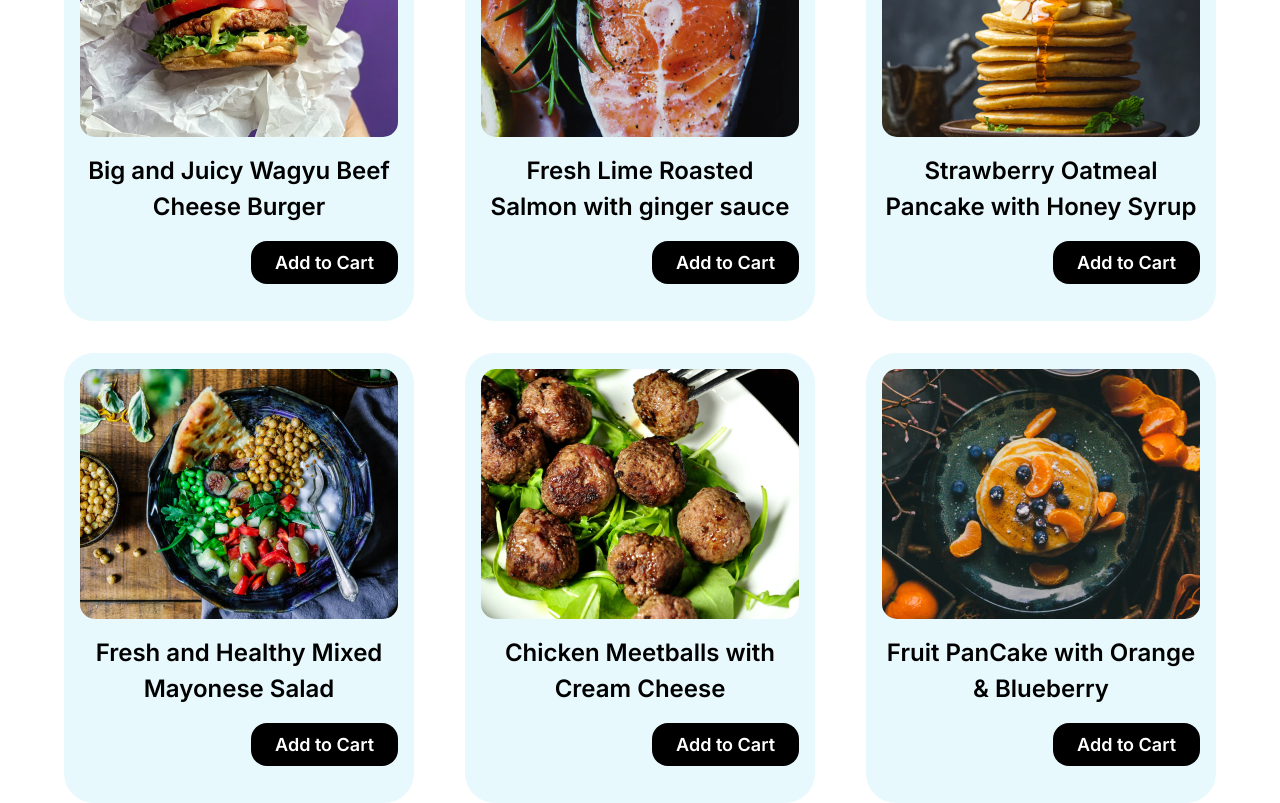
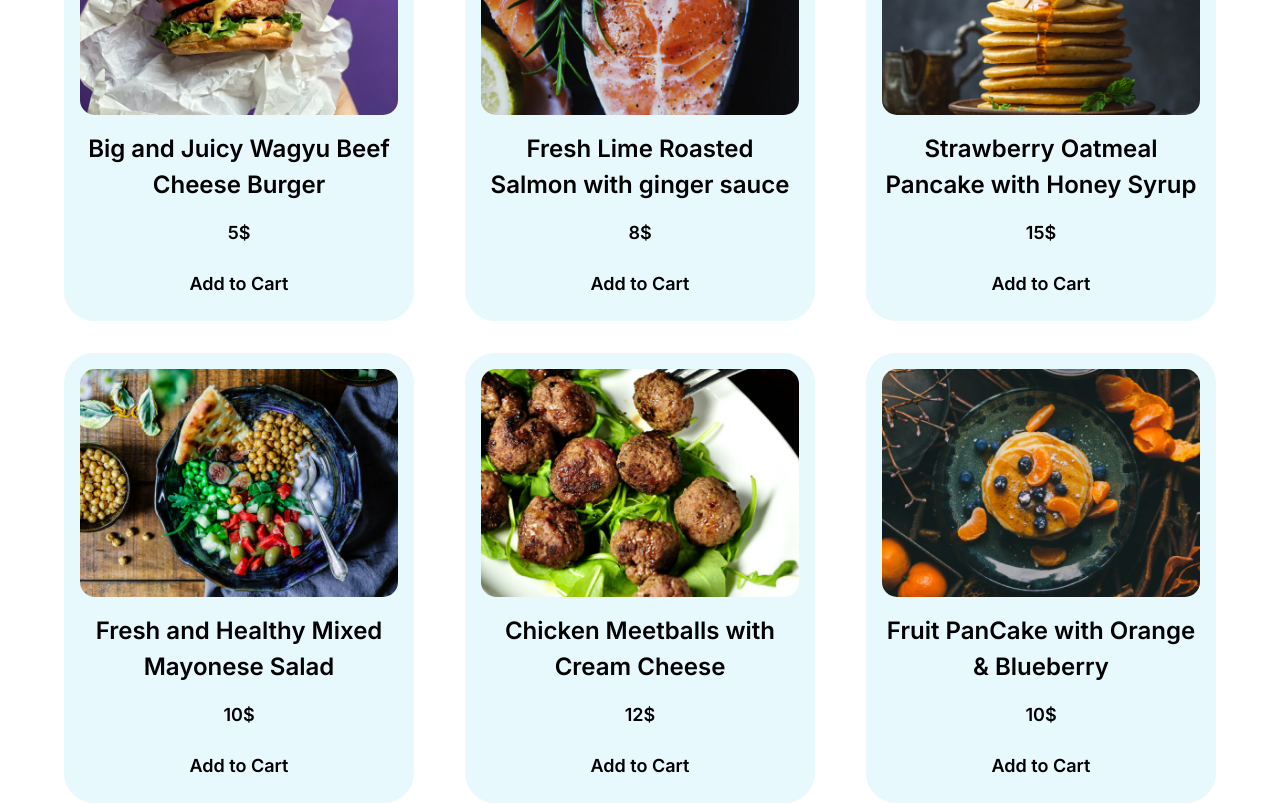
Before and after one commit to Alisher47/Fast-Food-website, a React (Vite) app: page / in a window 1280 px wide. Shown: the part 1560-2363 px from the top of the page. Built offline with nearby package versions, Linux system fonts and the light colour scheme.

Commit message:
functionality

```diff
--- a/src/assets/components/Home/Recipies/recipeCard.jsx
+++ b/src/assets/components/Home/Recipies/recipeCard.jsx
@@ -29,20 +29,21 @@ const RecipeCard = ({ imgSrc, title, description, price }) => {
         />
       </div>
 
-      <div className="text-center flex flex-col items-center w-full">
+      <div className="text-center">
         <h3 className="font-inter font-bold text-[24px] mb-4 transition-colors duration-300 hover:text-blue-600">
           {title}
         </h3>
 
         {/* Simple price style */}
-        <h3 className="text-lg font-semibold text-white">{price}</h3>
+        <p className="text-[18px] font-inter font-semibold text-black">{price}</p>
 
-        <div className="w-full flex justify-end">
+        <div className="mt-4">
           <Button
             text="Add to Cart"
-            className="bg-black text-white font-inter text-[18px] font-semibold rounded-[16px] px-6 py-2"
+            className="bg-[#E7F9FD] text-black font-inter text-[18px] font-semibold rounded-[16px] hover:bg-black hover:text-white"
             onClick={addToCart}
-          />
+          >
+          </Button>
         </div>
       </div>
     </div>
--- a/src/assets/components/Home/Recipies/recipies.jsx
+++ b/src/assets/components/Home/Recipies/recipies.jsx
@@ -19,8 +19,7 @@ const Recipes = () => {
               imgSrc={recipe.imgSrc}
               title={recipe.title}
               timeText={recipe.timeText}
-              buttonLabel={recipe.buttonLabel}
-              buttonText={recipe.buttonText}
+              price={recipe.price}
             />
           </div>
         ))}
```
